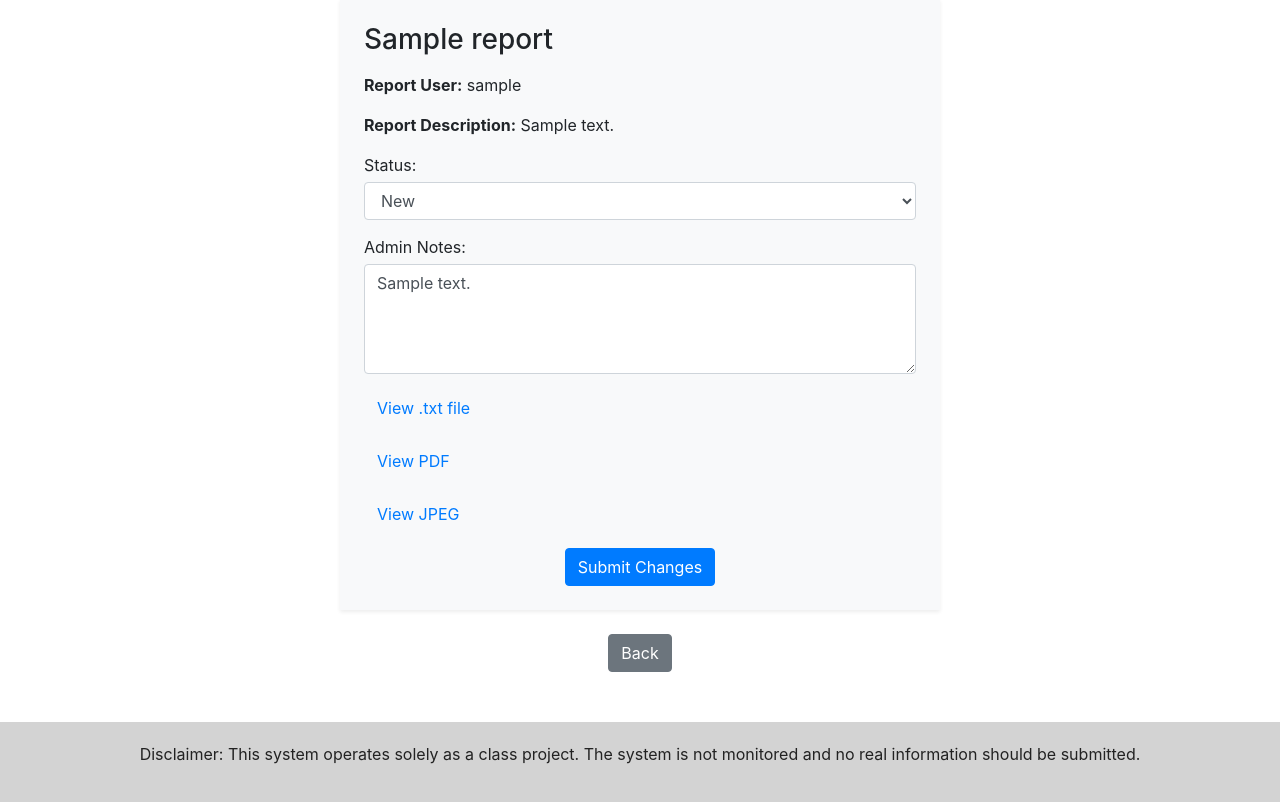
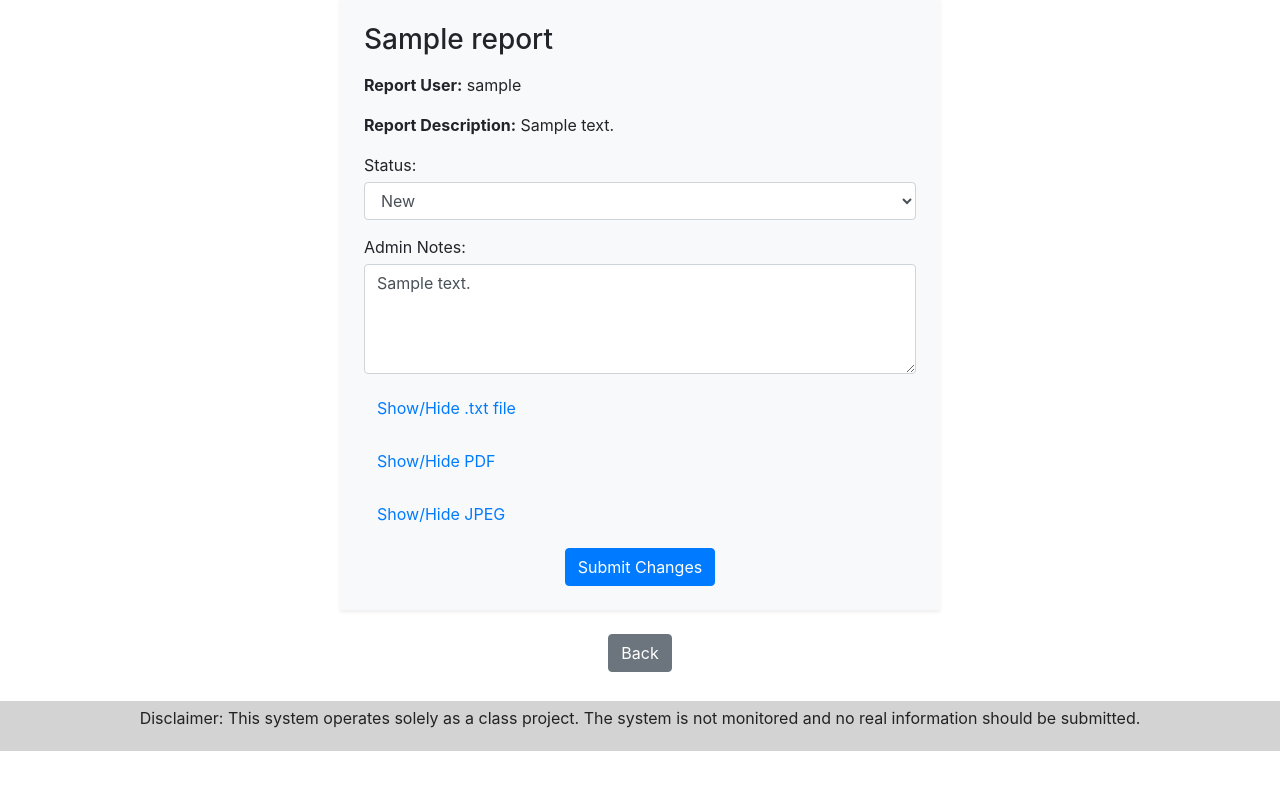
Before and after one commit to jess-strobel/Environmental-Whistleblower-Web-Application, a Django app: page /viewreport/1/ in a window 1280 px wide. Shown: the part 49-851 px from the top of the page. After the commit the page ends 800 px from the top, so only its background shows below. Run offline with Django 5.2, Linux system fonts and the light colour scheme; tables that the repository leaves empty hold one stand-in row (values such as "Sample post"); some libraries are stand-ins or nearby versions.

Commit message:
changed filetype display view and fixed footer according to beta tests

```diff
--- a/whistleblowingapp/templates/whistleblowingapp/viewreport.html
+++ b/whistleblowingapp/templates/whistleblowingapp/viewreport.html
@@ -25,19 +25,33 @@
             background-color: #e9ecef;
         }
         .footer {
+            position: fixed;
             background-color: #D3D3D3;
-            text-align: center;
-            padding: 20px 0;
+            display: flex;
+            justify-content: center;
+            align-items: center;
+            padding: 25px;
             margin-top: 50px;
             bottom: 0;
             left: 0;
             width: 100%;
+            height: 20px;
             color: #222222;
         }
         .spacer {
             min-height: 30px;
         }
     </style>
+    <script>
+        function toggleVisibility(id) {
+            var element = document.getElementById(id);
+            if (element.style.display === 'none') {
+                element.style.display = 'block';
+            } else {
+                element.style.display = 'none';
+            }
+        }
+    </script>
 </head>
 <body class="d-flex flex-column min-vh-100">
 <div class="container mt-5">
@@ -65,14 +79,36 @@
             <textarea name="admin_notes" id="admin_notes" class="form-control" rows="4">{{ report.admin_notes }}</textarea>
         </div>
 
-        {% if report.reportText %}
-            <div class="form-group"><a href="{{ report.reportText.url }}" class="btn btn-link">View .txt file</a></div>
+<!--        {% if report.reportText %}-->
+<!--            <div class="form-group"><a href="{{ report.reportText.url }}" class="btn btn-link">View .txt file</a></div>-->
+<!--        {% endif %}-->
+<!--        {% if report.reportPDF %}-->
+<!--            <div class="form-group"><a href="{{ report.reportPDF.url }}" class="btn btn-link">View PDF</a></div>-->
+<!--        {% endif %}-->
+<!--        {% if report.reportJPEG %}-->
+<!--            <div class="form-group"><a href="{{ report.reportJPEG.url }}" class="btn btn-link">View JPEG</a></div>-->
+<!--        {% endif %}-->
+
+            {% if report.reportText %}
+        <div class="form-group">
+            <a href="#" onclick="toggleVisibility('txt-file'); return false;" class="btn btn-link">Show/Hide .txt file</a>
+
+            <embed id="txt-file" src="{{ report.reportText.url }}" type="text/plain" width="100%" height="500" style="border:none; display:none;">
+        </div>
         {% endif %}
         {% if report.reportPDF %}
-            <div class="form-group"><a href="{{ report.reportPDF.url }}" class="btn btn-link">View PDF</a></div>
+        <div class="form-group">
+            <a href="#" onclick="toggleVisibility('pdf-file'); return false;" class="btn btn-link">Show/Hide PDF</a>
+
+            <embed id="pdf-file" src="{{ report.reportPDF.url }}" type="application/pdf" width="100%" height="500" style="border:none; display:none;">
+        </div>
         {% endif %}
         {% if report.reportJPEG %}
-            <div class="form-group"><a href="{{ report.reportJPEG.url }}" class="btn btn-link">View JPEG</a></div>
+        <div class="form-group">
+            <a href="#" onclick="toggleVisibility('jpeg-image'); return false;" class="btn btn-link">Show/Hide JPEG</a>
+
+            <img id="jpeg-image" src="{{ report.reportJPEG.url }}" alt="JPEG Image" width="100%" style="display:none;">
+        </div>
         {% endif %}
 
         <div class="text-center">
--- a/whistleblowingapp/urls.py
+++ b/whistleblowingapp/urls.py
@@ -13,5 +13,6 @@ urlpatterns = [
     path("viewreport/<int:report_id>/", views.viewreport, name="viewreport"),
     path("viewUserReports/", views.viewUserReports, name="viewUserReports"),
     path('delete-report/<int:report_id>/', views.deleteReport, name='deleteReport'),
+    path('view/<str:file_type>/<path:file_path>/', views.view_file, name='view_file'),
 
 ]
--- a/whistleblowingapp/views.py
+++ b/whistleblowingapp/views.py
@@ -95,3 +95,18 @@ def deleteReport(request, report_id):
     report.delete()
 
     return redirect('whistleblowingapp:viewUserReports')
+
+def view_file(request, file_type, file_path):
+    s3 = boto3.client('s3',
+                      aws_access_key_id=settings.AWS_ACCESS_KEY_ID,
+                      aws_secret_access_key=settings.AWS_SECRET_ACCESS_KEY)
+    bucket_name = settings.AWS_STORAGE_BUCKET_NAME
+    if file_type == 'txt':
+        obj = s3.get_object(Bucket=bucket_name, Key=file_path)
+        return HttpResponse(obj['Body'].read(), content_type='text/plain')
+    elif file_type == 'jpeg':
+        return HttpResponse(f'<img src="https://{bucket_name}.s3.amazonaws.com/{file_path}" />', content_type='text/html')
+    elif file_type == 'pdf':
+        return HttpResponse(f'<embed src="https://{bucket_name}.s3.amazonaws.com/{file_path}" width="100%" height="600px" />', content_type='text/html')
+    else:
+        return HttpResponse('Unsupported file type', status=400)
```
Also changed, not shown: whistleblowingapp/templates/whistleblowingapp/allreports.html (+9 -4 lines), whistleblowingapp/templates/whistleblowingapp/deleteReport.html (+7 -5 lines), whistleblowingapp/templates/whistleblowingapp/index.html (+6 -2 lines), whistleblowingapp/templates/whistleblowingapp/signedin.html (+7 -5 lines), whistleblowingapp/templates/whistleblowingapp/submitreport.html (+8 -4 lines), whistleblowingapp/templates/whistleblowingapp/submitted.html (+7 -5 lines), whistleblowingapp/templates/whistleblowingapp/viewUserReports.html (+5 -2 lines).
